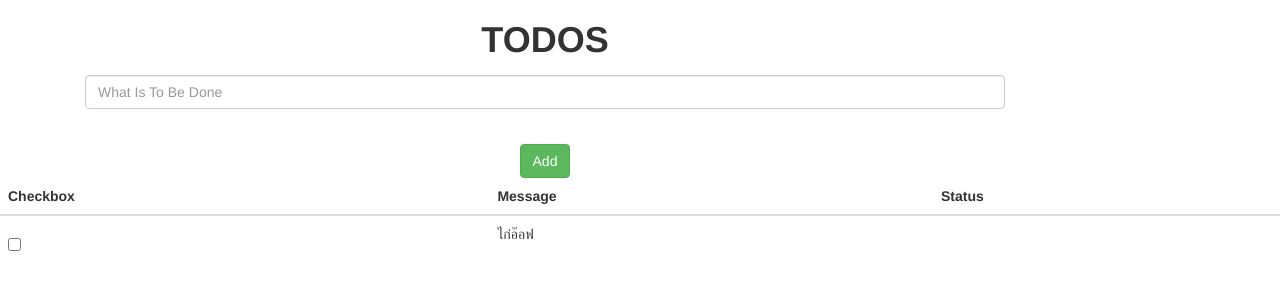
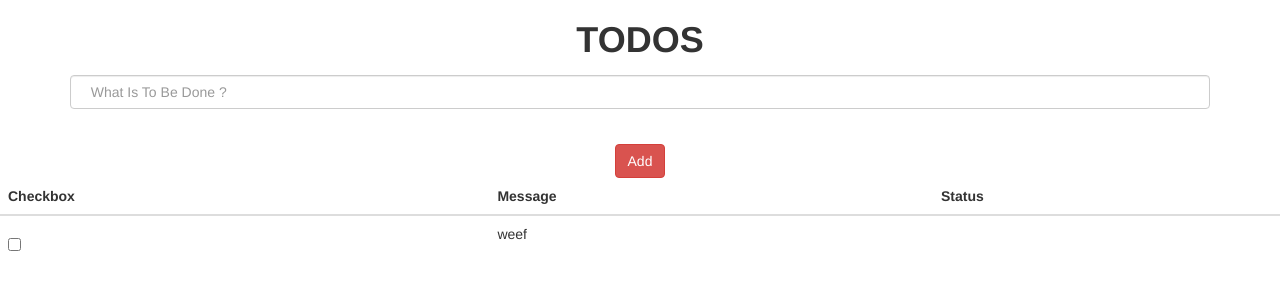
Before and after one commit to highmember/Todos, a website: page index.html in a window 1280 px wide. Drawn offline with nearby package versions, Linux system fonts and the light colour scheme.

Commit message:
แก้

```diff
--- a/app.js
+++ b/app.js
@@ -2,7 +2,7 @@ angular.module( 'Todos',[])
   .service('Services',function(){
     var self = this
 
-    self.Message = [ { mes: 'ไก่อ๊อฟ'}]
+    self.Message = [ { mes: 'weef'}]
 
     self.list = function() {return self.Message}
 
--- a/index.html
+++ b/index.html
@@ -9,14 +9,15 @@
     <div class ="container" >
     <div ng-controller="AddMessageController">
       <center><form>
-        <div class="col-sm-10">
+        <div>
         <center><div class="form-group">
           <h1><label for="Todos">TODOS</label></h1>
-          <input type="text" class="form-control" id = "Todos" ng-model="mes" placeholder="What Is To Be Done "><br>
+          <input type="text" class="form-control" id = "Todos" ng-model="mes" placeholder="  What Is To Be Done ?"><br>
         </div>
 
 
-        <button ng-click="save()" type="button" class="btn btn-success" name="button">Add</button></center>
+        <button ng-click="save()" type="button" class="btn btn-danger" name="button">Add</button></center>
+
 
       </form></center>
     </div>
```
